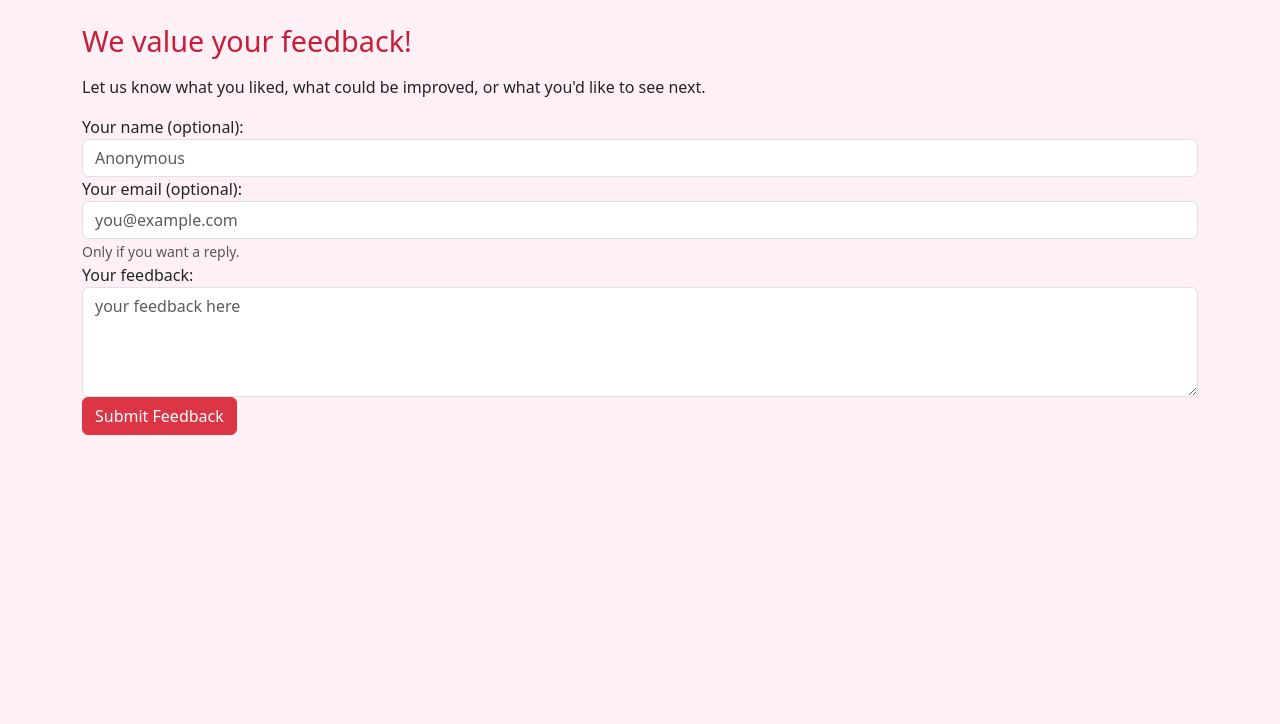
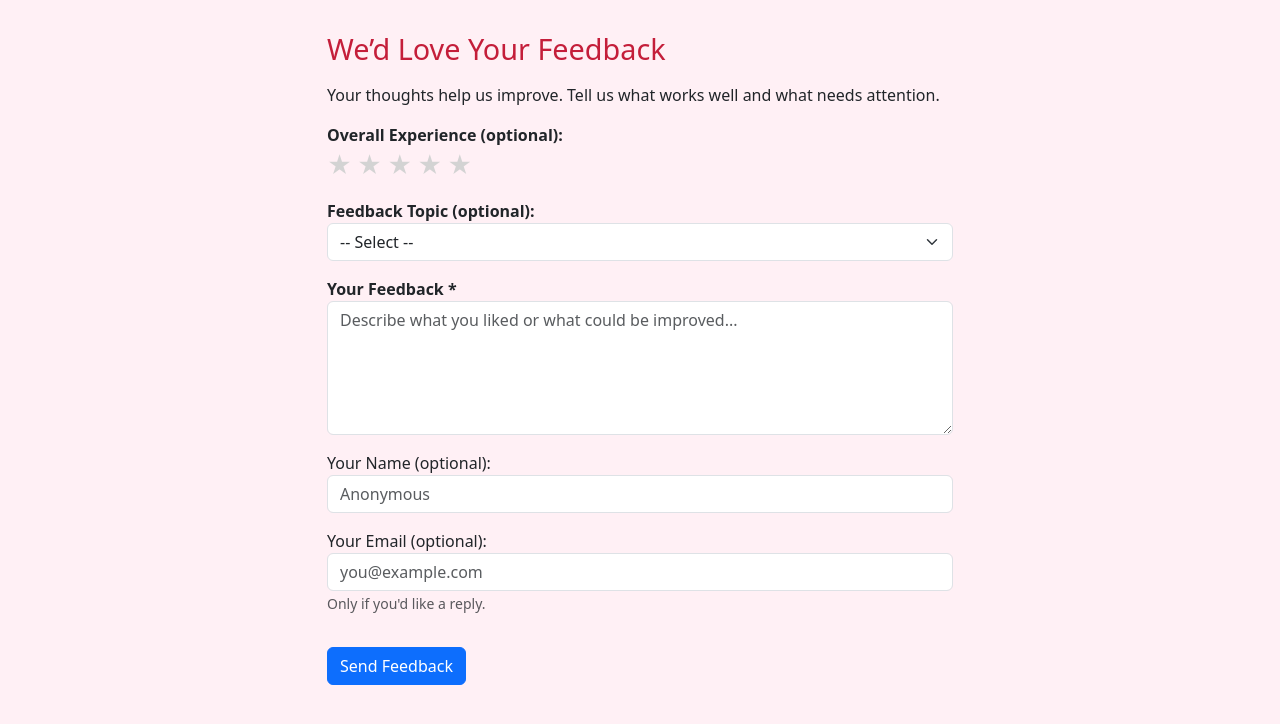
Before and after one commit to happystevehood/RedFullStackFlask, a Python web app: template src/templates/feedback.html in a window 1280 px wide. Shown: the part 60-784 px from the top of the page. Run offline with Jinja, Linux system fonts and the light colour scheme; the template is opened without the code that fills it, so the values that code supplies are empty.

Commit message:
fedback, tidying and tables.
Updates to the feedback forms.
improved spellings on about/home
Set Pos, and NAme to be first 2 columns on Tables.

```diff
--- a/src/rl/rl_vis.py
+++ b/src/rl/rl_vis.py
@@ -71,8 +71,8 @@ def tidyTheData(df, filename):
     #in 2023 doubles "The Mule" Column is called "Finish Column"
     df.rename(columns={'Finish':'The Mule'},inplace=True)
 
-    name_column = df.pop('Name')  # Remove the Name column and store it
-    df.insert(0, 'Name', name_column)  # Insert it at position 0 (leftmost)
+    #name_column = df.pop('Name')  # Remove the Name column and store it
+    #df.insert(1, 'Name', name_column)  # Insert it at position 2 (leftmost)
 
     #make a copy of original data frame during tidying process.
     dforig = df.copy(deep=True)
@@ -224,7 +224,7 @@ def tidyTheData(df, filename):
 
             #if NetTime - Calculated time is less than 12 seconds
             if (abs(df.loc[x,'Net Time'] - calculatedNetTime) > 12):
-                if(OutputInfo == True):  logger.debug(f'NetTime Mismatch {filename} {df.loc[x,'Net Time']}, {calculatedNetTime, abs(df.loc[x,'Net Time'] - calculatedNetTime)}, {x}'  )
+                if(OutputInfo == True):  logger.debug(f"NetTime Mismatch {filename} {abs(df.loc[x,'Net Time'] - calculatedNetTime)}, {x}"  )
 
         except (ValueError, TypeError):
                  #Set Time values to None
--- a/src/templates/admin_feedback.html
+++ b/src/templates/admin_feedback.html
@@ -16,6 +16,8 @@
                         <th>Name</th>
                         <th>Email</th>
                         <th>Comments</th>
+                        <th>Category</th>
+                        <th>Rating</th>
                     </tr>
                 </thead>
                 <tbody>
@@ -25,6 +27,8 @@
                             <td>{{ entry[1] or 'Anonymous' }}</td>
                             <td>{{ entry[2] or 'N/A' }}</td>
                             <td>{{ entry[3] }}</td>
+                            <td>{{ entry[4] or 'N/A'}}</td>
+                            <td>{{ entry[5] or 'N/A'}}</td>
                         </tr>
                     {% endfor %}
                 </tbody>
--- a/src/templates/display.html
+++ b/src/templates/display.html
@@ -38,6 +38,7 @@
 
         <br><br>
         <input type="submit" id="submitBtn" value="Generate" disabled>
+        <p>*Please note HTML Tables don't work so well on handheld devices* </p>
     </form>
 
     {% if selected_view and selected_format %}
--- a/src/templates/display_vis.html
+++ b/src/templates/display_vis.html
@@ -4,7 +4,7 @@
 
 {% block content %}
 <div class="container my-5">
-    <h2 class="mb-4">You have selected the following: </h2>
+    <h2 class="mb-4">You have selected the following to visualise: </h2>
     <p><strong>Competitor: {{ competitor | default("No competitor passed", true) }}, No: {{ race_no | default("No race_no passed", true) }}</strong></h4>
     <p><strong>Event: {{ description | default("No description passed", true) }} </strong></h4>
     <br>
--- a/src/templates/feedback.html
+++ b/src/templates/feedback.html
@@ -1,13 +1,32 @@
 {% extends "base.html" %}
 {% block content %}
 <style nonce="{{ csp_nonce() }}">
-    .container-mt-4 {
-        max-width: 600px;
-     }
+    .feedback-container {
+        max-width: 650px;
+        margin: 2rem auto;
+    }
+    .rating-group {
+        display: flex;
+        gap: 5px;
+        font-size: 1.5rem;
+    }
+    .rating-group input {
+        display: none;
+    }
+    .rating-group label {
+        cursor: pointer;
+        color: lightgray;
+    }
+    .rating-group input:checked ~ label,
+    .rating-group label:hover,
+    .rating-group label:hover ~ label {
+        color: gold;
+    }
 </style>
-<div class="container mt-4"  class="container-mt-4">
-    <h2>We value your feedback!</h2>
-    <p>Let us know what you liked, what could be improved, or what you'd like to see next.</p>
+
+<div class="container feedback-container">
+    <h2>We’d Love Your Feedback</h2>
+    <p>Your thoughts help us improve. Tell us what works well and what needs attention.</p>
 
     {% with messages = get_flashed_messages() %}
         {% if messages %}
@@ -17,25 +36,57 @@
         {% endif %}
     {% endwith %}
 
-    <form method="post">
+    <form method="post" enctype="multipart/form-data">
         <input type="hidden" name="csrf_token" value="{{ csrf_token() }}">
-        <div class="form-group">
-            <label for="name">Your name (optional):</label>
+
+        <div class="form-group mb-3">
+            <label><strong>Overall Experience (optional):</strong></label>
+            <div class="rating-group">
+                {% for i in range(5, 0, -1) %}
+                <input type="radio" name="rating" id="rate-{{ i }}" value="{{ i }}">
+                <label for="rate-{{ i }}">★</label>
+                {% endfor %}
+            </div>
+        </div>
+
+        <div class="form-group mb-3">
+            <label for="category"><strong>Feedback Topic (optional):</strong></label>
+            <select class="form-select" id="category" name="category">
+                <option value="">-- Select --</option>
+                <option>UI/Design</option>
+                <option>Performance</option>
+                <option>Bug Report</option>
+                <option>Feature Suggestion</option>
+                <option>Other</option>
+            </select>
+        </div>
+
+        <div class="form-group mb-3">
+            <label for="comments"><strong>Your Feedback *</strong></label>
+            <textarea class="form-control" name="comments" id="comments" rows="5"
+                placeholder="Describe what you liked or what could be improved..." required></textarea>
+        </div>
+
+        <div class="form-group mb-3">
+            <label for="name">Your Name (optional):</label>
             <input type="text" class="form-control" name="name" id="name" placeholder="Anonymous">
         </div>
 
-        <div class="form-group">
-            <label for="email">Your email (optional):</label>
+        <div class="form-group mb-3">
+            <label for="email">Your Email (optional):</label>
             <input type="email" class="form-control" name="email" id="email" placeholder="you@example.com">
-            <small class="form-text text-muted">Only if you want a reply.</small>
+            <small class="form-text text-muted">Only if you'd like a reply.</small>
         </div>
 
-        <div class="form-group">
-            <label for="comments">Your feedback:</label>
-            <textarea class="form-control" name="comments" id="comments" rows="4" placeholder="your feedback here" required></textarea>
+        <!-- Optional upload field (optional to implement in backend) -->
+        <!--
+        <div class="form-group mb-3">
+            <label for="screenshot">Upload Screenshot (optional):</label>
+            <input type="file" class="form-control" name="screenshot" id="screenshot" accept="image/*">
         </div>
+        -->
 
-        <button type="submit" class="btn btn-danger">Submit Feedback</button>
+        <button type="submit" class="btn btn-primary mt-3">Send Feedback</button>
     </form>
 </div>
 {% endblock %}
--- a/src/templates/home.html
+++ b/src/templates/home.html
@@ -17,7 +17,7 @@
 
     <h4>Feedback</h4>
     <p>
-        If you have any feedback, suggestions, commenets or questions of any kind, please use the <a href="/feedback">Feedback</a> page.
+        If you have any feedback, suggestions, comments or questions of any kind, please use the <a href="/feedback">Feedback</a> page.
     </p>
 
     <h3>Samples of what you can expect from this site, Sorry its all very nerdy!</h3>
--- a/src/templates/results.html
+++ b/src/templates/results.html
@@ -13,7 +13,7 @@
     <h1 class="mb-4">Redline Fitness Games Results Explorer</h1>
     <p>First, let's find the event you're interested in...</p>
 
-    <h2 class="mb-4">Results by Event, Competitor, Category, Year, and More</h2>
+    <h3 class="mb-4">Results by Event, Competitor, Category, Year, and More</h2>
 
     <form method="POST" class="mb-4 row g-3">
         <input type="hidden" name="csrf_token" value="{{ csrf_token() }}">
--- a/src/templates/visual.html
+++ b/src/templates/visual.html
@@ -12,7 +12,7 @@
 </style>
 
 <div class="container my-5">
-    <h2 class="mb-4">You have selected the following: </h2>
+    <h2 class="mb-4">You have selected the following to visualise: </h2>
     <h5>   Event: {{ description | default("No description passed", true) }} </h5>
 
         {% for png_file in png_files %}
```
Also changed, not shown: src/app.py (+14 -2 lines), src/templates/about.html (+6 -6 lines), src/templates/table.html (+5 -21 lines), 1 other file.
